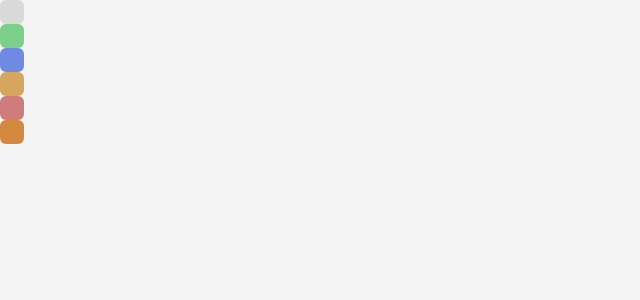
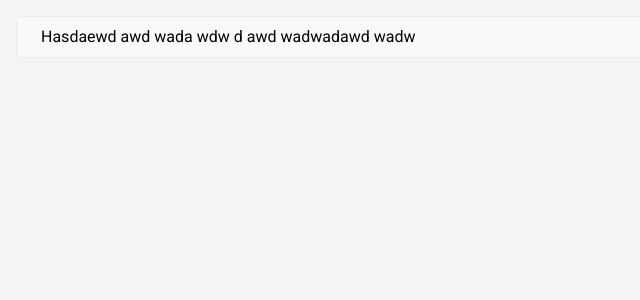
Before and after one commit to GuiPiangers/my-adventure-list, a Next.js app: page / in a window 1280 px wide. Shown: the top 300 px of the page, without its empty margins (0-640 px from the left). Built offline with nearby package versions, Linux system fonts and the light colour scheme.

Commit message:
start coding

```diff
--- a/src/app/page.tsx
+++ b/src/app/page.tsx
@@ -1,12 +1,11 @@
+"use client";
+
+import Task from "@/components/Task/Task";
+
 export default function Home() {
   return (
-    <main className="">
-      <div className="w-6 h-6 rounded-md bg-light-500"></div>
-      <div className="w-6 h-6 rounded-md bg-priority-lvl1"></div>
-      <div className="w-6 h-6 rounded-md bg-priority-lvl2"></div>
-      <div className="w-6 h-6 rounded-md bg-priority-lvl3"></div>
-      <div className="w-6 h-6 rounded-md bg-priority-lvl4"></div>
-      <div className="w-6 h-6 rounded-md bg-atributeBar"></div>
+    <main className="p-4">
+      <Task></Task>
     </main>
-  )
+  );
 }
--- /dev/null
+++ b/src/components/Task/Task.tsx
@@ -0,0 +1,11 @@
+export default function Task({ color = "#7CD08A" }) {
+  return (
+    <div className="flex items-stretch overflow-hidden rounded-md border border-light-400 bg-light-100">
+      <div className={`block w-2 bg-[${color}]`}></div>
+
+      <div className="px-4 py-2">
+        <h3 className="">Hasdaewd awd wada wdw d awd wadwadawd wadw</h3>
+      </div>
+    </div>
+  );
+}
```
Also changed, not shown: package.json (+6 -1 lines), .eslintrc.json, 1 other file (tests, documents, lock files or other folders).
